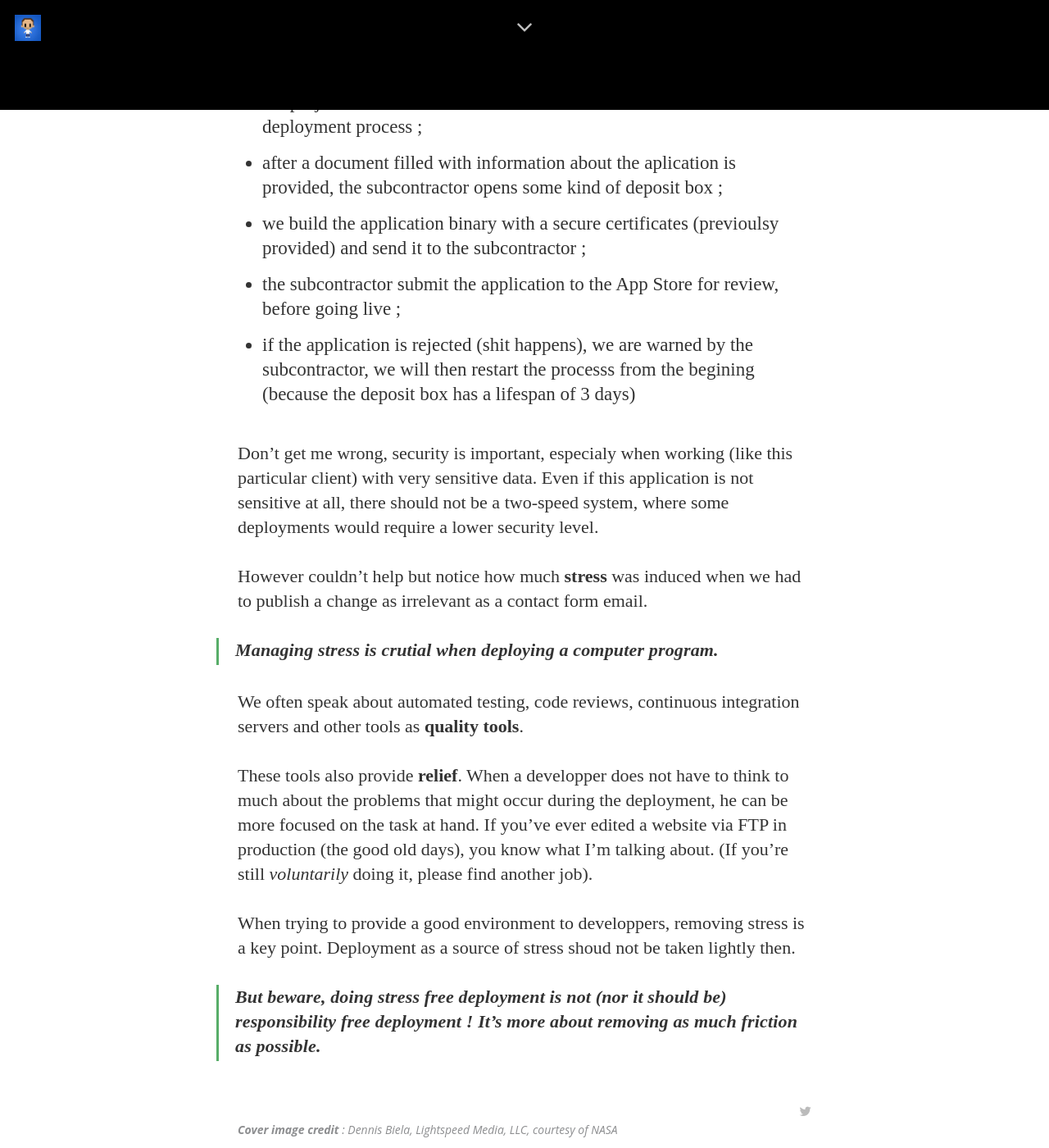
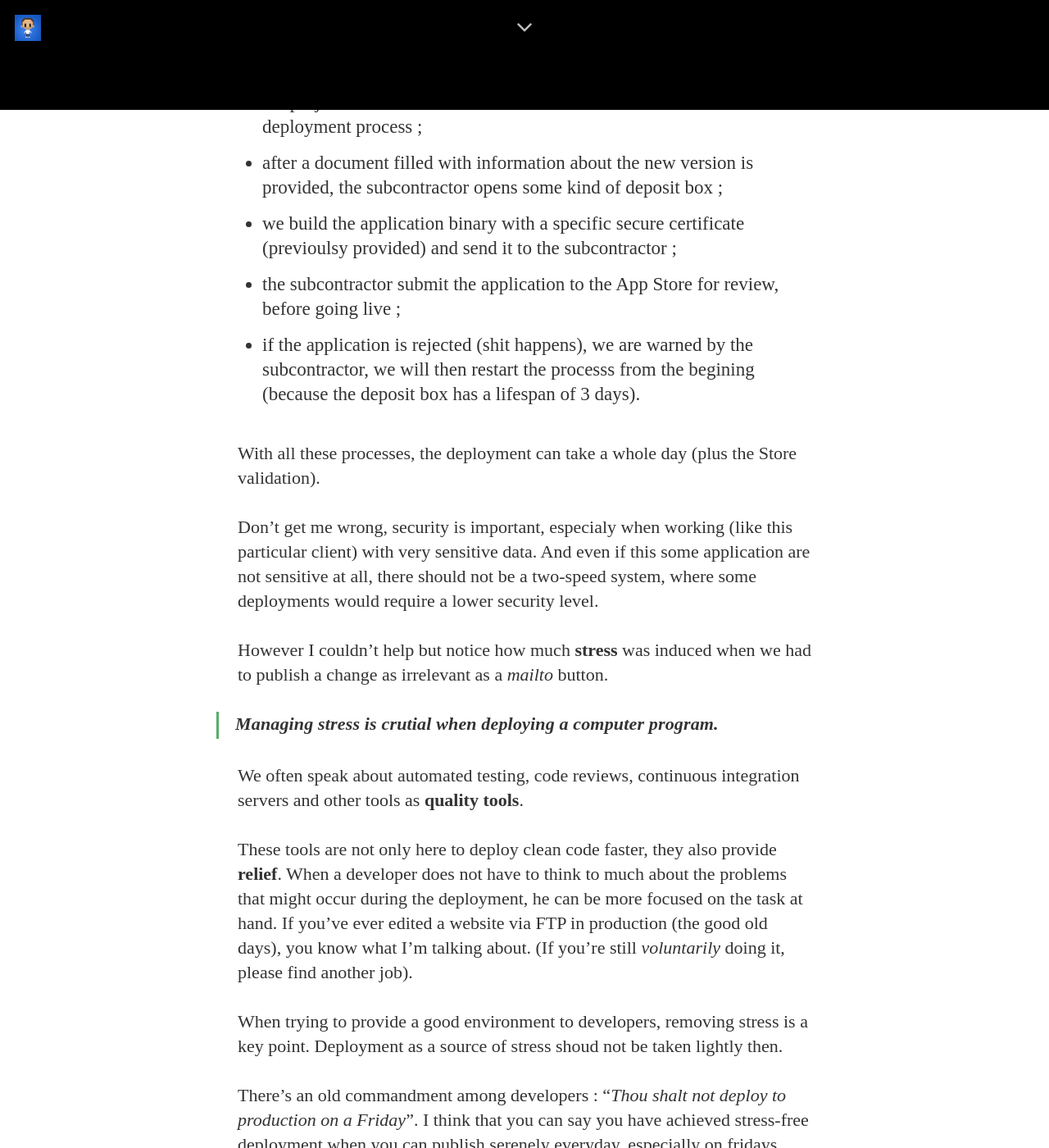
Before and after one commit to skwi/skwi.github.io, a Jekyll site: the page built from _posts/2015-02-27-stress-and-deployment.md, in a window 1280 px wide and 1400 px high, scrolled down 1266 px. Shown: the whole window at 82% size. Built offline with Jekyll 4.4.1, drawn with Linux system fonts in a browser that asks for light colours; nearby versions of some CDN libraries; some web fonts are replaced; Markdown is read by kramdown in place of the engine named in the settings; comment, search, counter and statistics services are not loaded; some of the changed text lies outside the part shown.

Commit message:
Updated "Stress and deployment" post

```diff
--- a/_posts/2015-02-27-stress-and-deployment.md
+++ b/_posts/2015-02-27-stress-and-deployment.md
@@ -18,26 +18,31 @@ Let's for instance walk through the deployment process of the foregoing applicat
 
 - First, we have to agree with the product manager that we have a version ready for distribution ;
 - the project leader then asks an offshore subcontracator to start a deployment process ;
-- after a document filled with information about the aplication is provided, the subcontractor opens some kind of deposit box ;
-- we build the application binary with a secure certificates (previoulsy provided) and send it to the subcontractor ;
+- after a document filled with information about the new version is provided, the subcontractor opens some kind of deposit box ;
+- we build the application binary with a specific secure certificate (previoulsy provided) and send it to the subcontractor ;
 - the subcontractor submit the application to the App Store for review, before going live ;
-- if the application is rejected (shit happens), we are warned by the subcontractor, we will then restart the processs from the begining (because the deposit box has a lifespan of 3 days)
+- if the application is rejected (shit happens), we are warned by the subcontractor, we will then restart the processs from the begining (because the deposit box has a lifespan of 3 days).
+
+With all these processes, the deployment can take a whole day (plus the Store validation).
 
 Don't get me wrong, security is important, especialy when working (like this particular client) with very sensitive data.
-Even if this application is not sensitive at all,
+And even if this some application are not sensitive at all,
 there should not be a two-speed system, where some deployments would require a lower security level.
 
-However couldn't help but notice how much **stress** was induced when we had to publish a change as irrelevant as a contact form email.
+However I couldn't help but notice how much **stress** was induced when we had to publish a change as irrelevant as a *mailto* button.
 
 > **Managing stress is crutial when deploying a computer program.**
 
 We often speak about automated testing, code reviews, continuous integration servers and other tools as **quality tools**.
 
-These tools also provide **relief**. When a developper does not have to think to much about the problems that might occur during the deployment,
+These tools are not only here to deploy clean code faster, they also provide **relief**. When a developer does not have to think to much about the problems that might occur during the deployment,
 he can be more focused on the task at hand. If you've ever edited a website via FTP in production (the good old days),
 you know what I'm talking about. (If you're still _voluntarily_ doing it, please find another job).
 
-When trying to provide a good environment to developpers, removing stress is a key point.
+When trying to provide a good environment to developers, removing stress is a key point.
 Deployment as a source of stress shoud not be taken lightly then.
 
-> **But beware, doing stress free deployment is not (nor it should be) responsibility free deployment ! It's more about removing as much friction as possible.**
+There's an old commandment among developers : "_Thou shalt not deploy to production on a Friday_". I think that you can say you have achieved
+stress-free deployment when you can publish serenely everyday, especially on fridays.
+
+> **But beware, doing stress-free deployment is not (nor it should be) responsibility free deployment ! It's more about removing as much friction as possible.**
```
